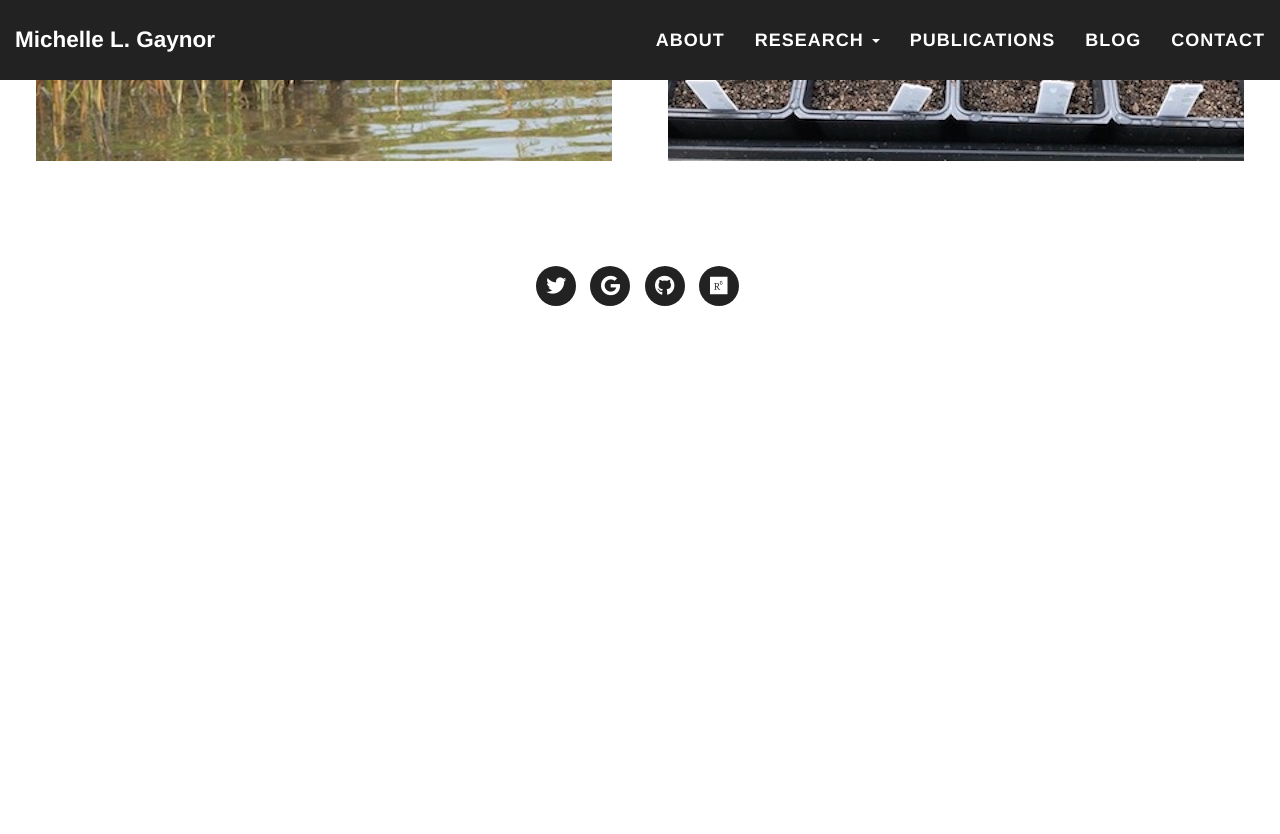
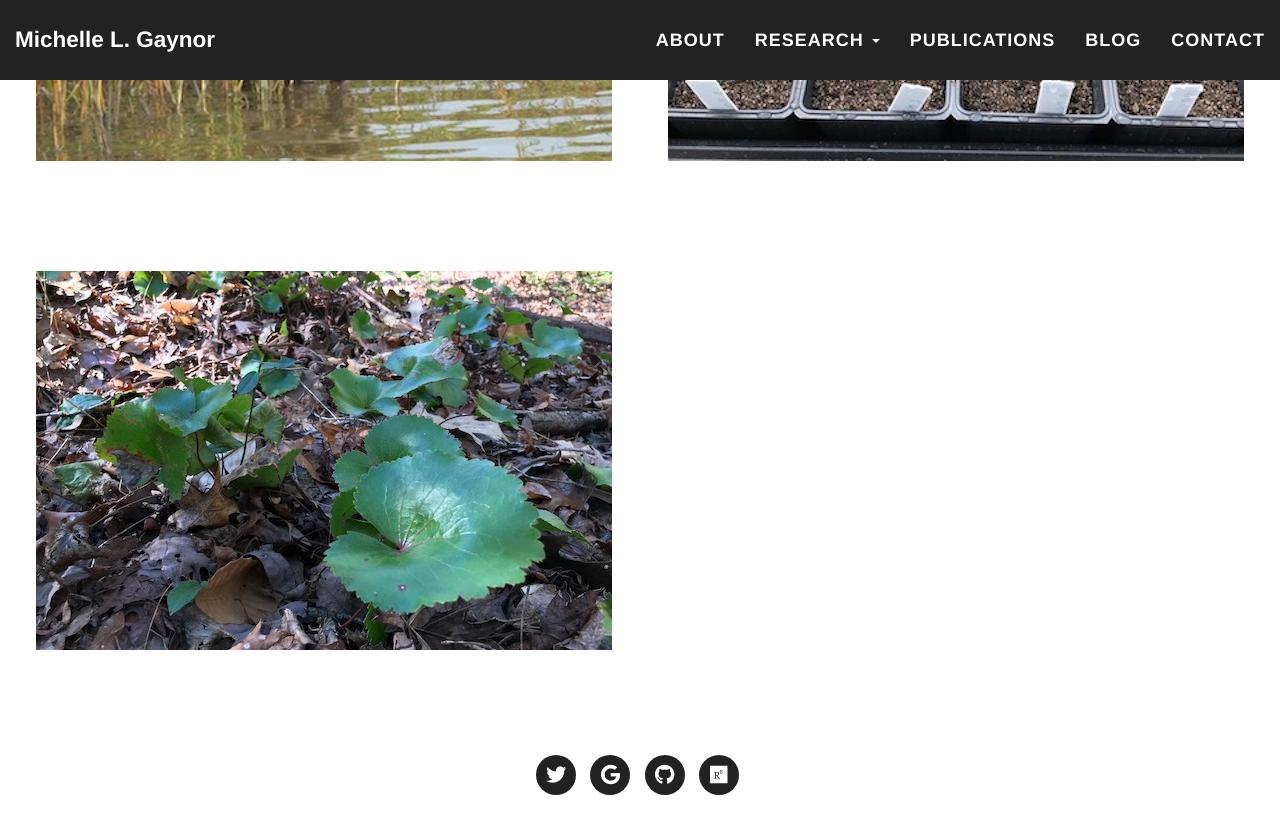
Before and after one commit to mgaynor1/mgaynor1.github.io, a Jekyll site: the page built from research.html, in a window 1280 px wide and 900 px high, scrolled down 890 px. Shown: the top 834 px of the window. Built offline with Jekyll 4.4.1, drawn with Linux system fonts in a browser that asks for light colours; nearby versions of some CDN libraries; before the commit the page ends 1301 px from its top, so only the background shows below that.

Commit message:
updating research page

```diff
--- a/research.html
+++ b/research.html
@@ -29,3 +29,15 @@
             </div>
         </div>
      </div>
+  	<div class="container-fluid" style="padding-top: 30px; padding-bottom: 80px;">
+        <div class="row">
+            <div class="col-xs-12 col-sm-6 col-lg-6">
+                <div class="caption" style="text-align:center; font-size: 19px; line-height: 1.5; color: ##fa4616;"><a href="{{"/research/climaticniche" | relative_url }}"Climatic Niche</a>
+                <a href="{{"/research/climaticniche" | relative_url }}"><img style="align: center;" src="{{'/img/research/climaticniche.jpg' | relative_url}}" class="img-responsive center-block" alt="Responsive image"></a></div>
+            </div>
+            <div class="col-xs-12 col-sm-6 col-lg-6">
+                <div class="caption" style="text-align:center;font-size: 19px; line-height: 1.5; color: ##fa4616;"><a href="{{"/research" | relative_url }}"></a>
+               <a href="{{"/research" | relative_url }}"><img style="align: center;"  src="{{'img/research/placeholder.jpg' | relative_url}}" class="img-responsive center-block" alt="Responsive image"></a></div>
+            </div>
+        </div>
+     </div>
```
Also changed, not shown: img/research/climaticniche.jpg (added), img/research/placeholder.jpg (added).
